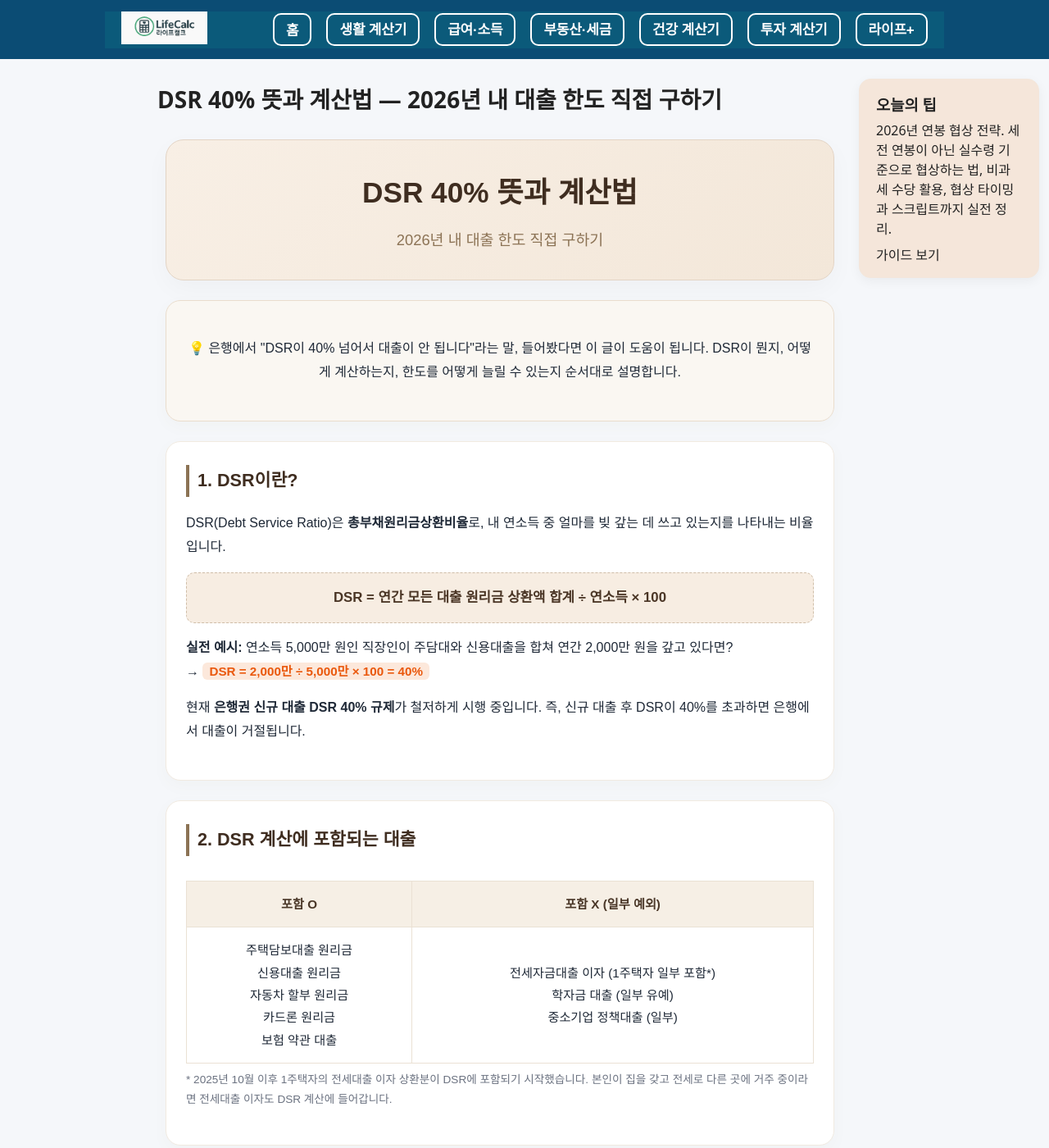
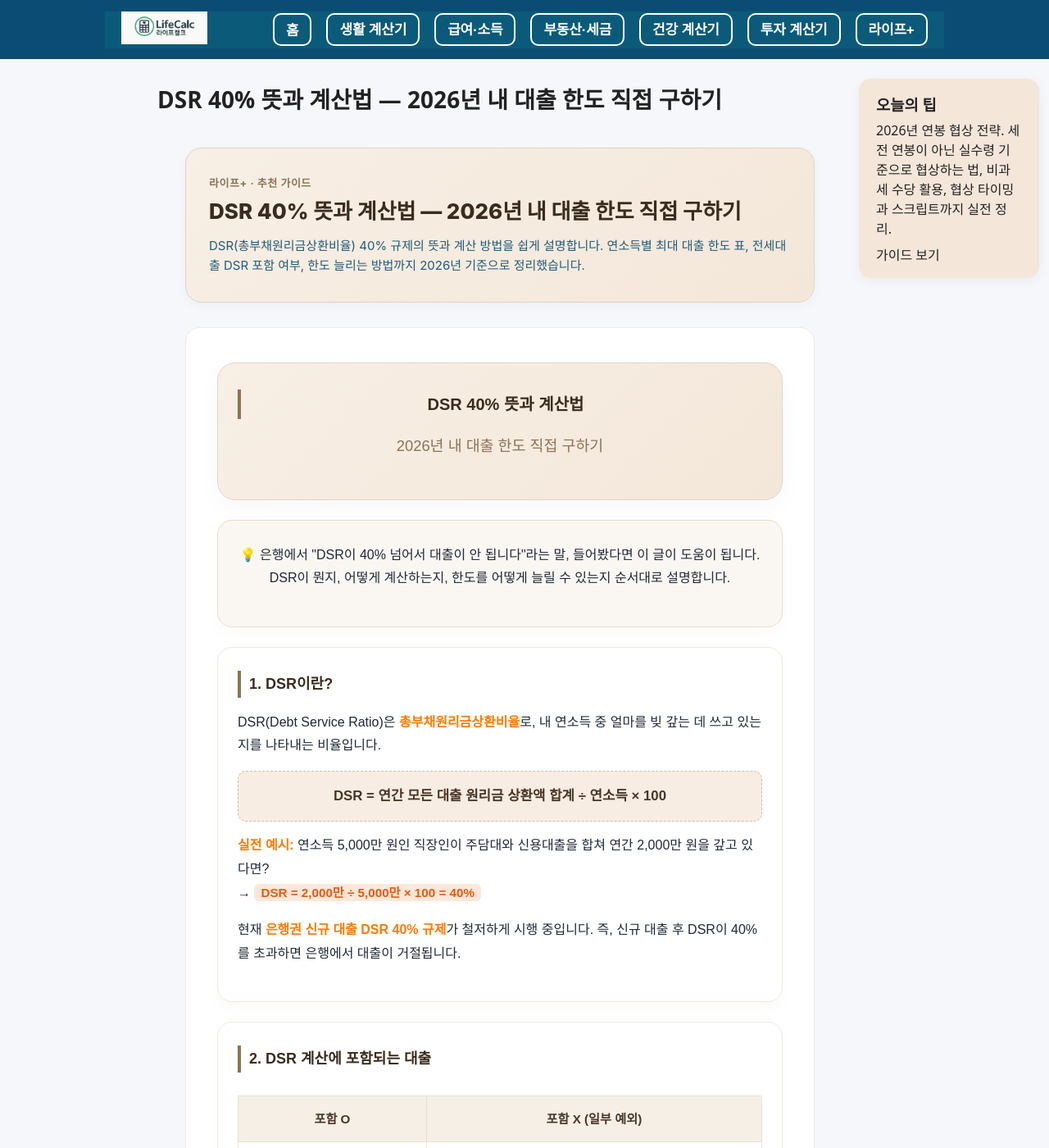
Before and after one commit to khai-lang/LifeCalc, a Jekyll site: the page built from _posts/guide/2026-06-14-dsr.md, in a window 1280 px wide and 1400 px high. Shown: the whole window at 82% size. Built offline with Jekyll 4.4.1, drawn with Linux system fonts in a browser that asks for light colours.

Commit message:
Update guide.html

```diff
--- a/_layouts/guide.html
+++ b/_layouts/guide.html
@@ -4,15 +4,22 @@ layout: default
 
 <div class="guide-container">
 
-  <div class="guide-card">
+  <div class="guide-card-top">
+    <p class="guide-eyebrow">라이프+ · 추천 가이드</p>
+    <h1 class="guide-title">{{ page.title }}</h1>
+
     {% if page.summary %}
       <p class="guide-summary">{{ page.summary }}</p>
+    {% elsif page.description %}
+      <p class="guide-summary">{{ page.description }}</p>
     {% endif %}
 
     {% if page.button_text and page.button_link %}
-      <a href="{{ page.button_link }}" class="guide-btn">
-        {{ page.button_text }}
-      </a>
+      <div class="guide-btn-wrap">
+        <a href="{{ page.button_link }}" class="guide-btn">
+          {{ page.button_text }}
+        </a>
+      </div>
     {% endif %}
   </div>
 
@@ -21,3 +28,131 @@ layout: default
   </div>
 
 </div>
+
+<style>
+/* 1. 전체 컨테이너 및 폰트 세팅 */
+.guide-container {
+  max-width: 800px;
+  margin: 0 auto;
+  padding: 20px 16px 60px;
+  font-family: -apple-system, BlinkMacSystemFont, "Segoe UI", Roboto, Helvetica, Arial, sans-serif;
+}
+
+/* 2. 상단 요약 카드 (계산기 .rtj-hero 및 카드 톤 반영) */
+.guide-card-top {
+  background: linear-gradient(135deg, #f8efe5, #f3e7d9);
+  border: 1px solid #e3d4c5;
+  border-radius: 20px;
+  padding: 32px 28px;
+  margin-bottom: 30px;
+  box-shadow: 0 4px 12px rgba(58, 44, 29, 0.04);
+}
+
+.guide-eyebrow {
+  color: #8c7355;
+  font-size: 13px;
+  font-weight: 700;
+  letter-spacing: .04em;
+  margin: 0 0 8px;
+}
+
+.guide-title {
+  color: #3a2c1d;
+  font-size: 26px;
+  font-weight: 800;
+  line-height: 1.4;
+  margin: 0 0 12px;
+}
+
+.guide-summary {
+  color: #1f5c7a;
+  font-size: 15px;
+  line-height: 1.6;
+  margin: 0;
+}
+
+/* 3. 버튼 스타일 (.rtj-btn-main 오렌지 톤앤매너 + 호버 애니메이션 추가) */
+.guide-btn-wrap {
+  margin-top: 20px;
+}
+
+.guide-btn {
+  display: inline-block;
+  background: #ff7a00;
+  color: #fff !important;
+  text-decoration: none;
+  padding: 12px 24px;
+  border-radius: 12px;
+  font-size: 15px;
+  font-weight: 700;
+  transition: all 0.2s ease-in-out;
+  box-shadow: 0 3px 6px rgba(255, 122, 0, 0.2);
+}
+
+/* 질문하셨던 마우스 호버 시 부드럽게 반응하는 디자인 */
+.guide-btn:hover {
+  background: #a8380a;
+  transform: translateY(-2px);
+  box-shadow: 0 5px 12px rgba(168, 56, 10, 0.3);
+}
+
+/* 4. 본문 영역 디자인 정돈 (.rtj-card 스타일링 계승) */
+.guide-body {
+  background: #fff;
+  border: 1px solid #f1eae1;
+  border-radius: 18px;
+  padding: 32px 28px;
+  color: #4a3d30;
+  line-height: 1.75;
+  font-size: 16px;
+}
+
+/* 본문 내 소제목을 계산기 카드 제목 스타일로 통일 */
+.guide-body h2, .guide-body h3 {
+  border-left: 4px solid #8c7355;
+  padding-left: 10px;
+  color: #3a2c1d;
+  margin: 32px 0 16px;
+  font-weight: 700;
+}
+
+.guide-body h2 { font-size: 20px; }
+.guide-body h3 { font-size: 18px; }
+
+/* 본문 내의 첫 번째 제목 마진 정렬 */
+.guide-body h2:first-child, .guide-body h3:first-child {
+  margin-top: 0;
+}
+
+.guide-body p {
+  margin: 0 0 16px;
+}
+
+.guide-body strong {
+  color: #ff7a00; /* 본문 강조 텍스트도 포인트 컬러와 매칭 */
+}
+
+.guide-body a {
+  color: #1f5c7a;
+  text-decoration: underline;
+  font-weight: 600;
+}
+
+.guide-body a:hover {
+  color: #ff7a00;
+}
+
+/* 반응형 모바일 처리 */
+@media (max-width: 600px) {
+  .guide-card-top {
+    padding: 24px 20px;
+  }
+  .guide-title {
+    font-size: 21px;
+  }
+  .guide-body {
+    padding: 24px 20px;
+    font-size: 15px;
+  }
+}
+</style>
```
